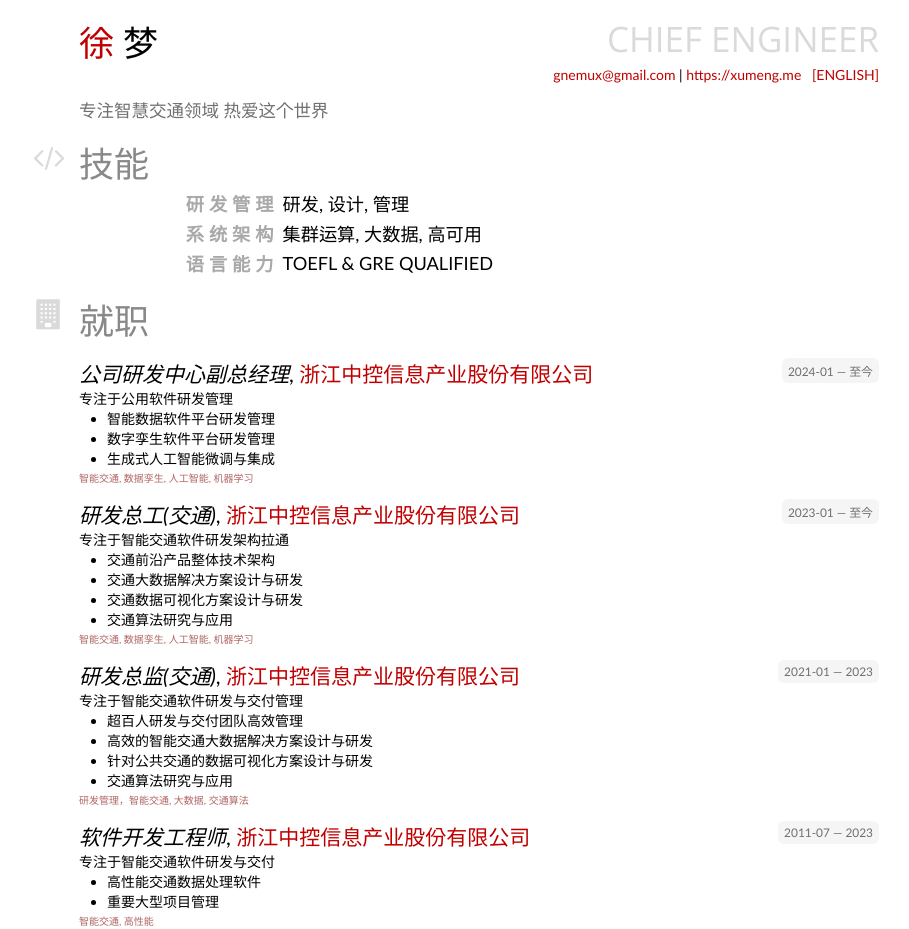
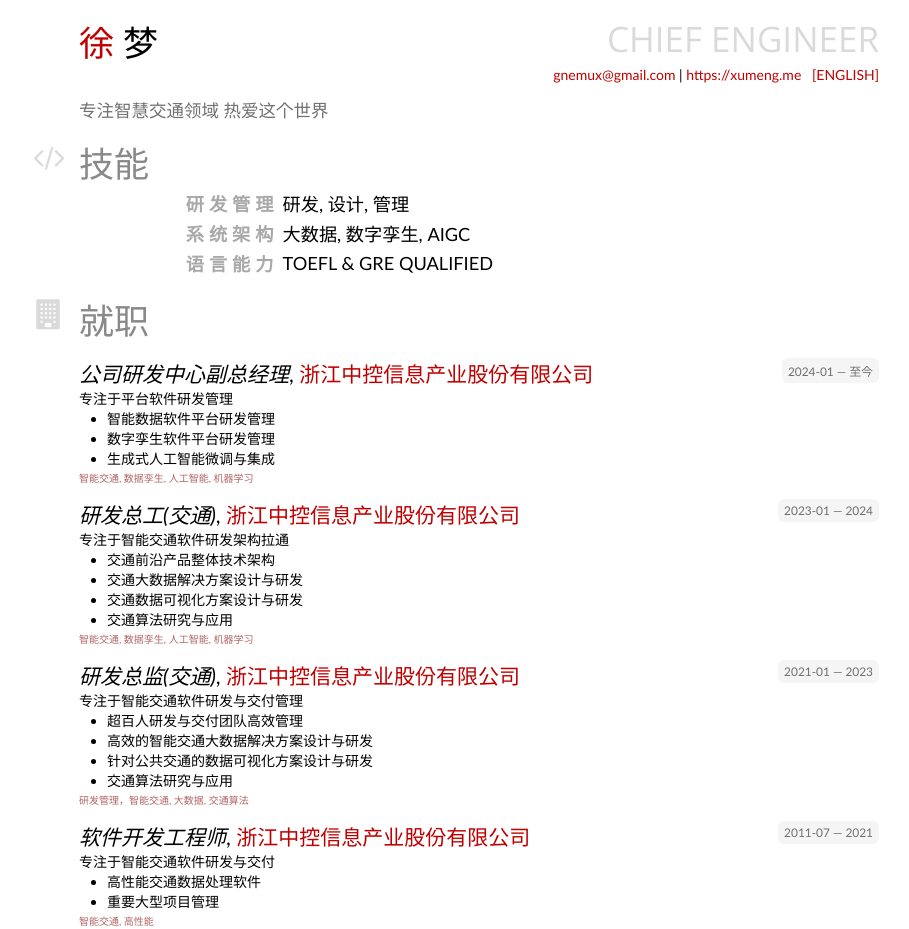
Before and after one commit to gnemux/gnemux.github.io, a Jekyll site: the page resume_cn.html, which Jekyll copies as it is, in a window 1280 px wide. Shown: the top 929 px of the page, without its empty margins (161-1070 px from the left). Built offline with Jekyll 4.4.1, drawn with Linux system fonts in a browser that asks for light colours; nearby versions of some CDN libraries.

Commit message:
update resume

```diff
--- a/resume.html
+++ b/resume.html
@@ -214,7 +214,7 @@
 
             <tr>
                 <td style="width: 25%;">System Architecture</td>
-                <td class="keywords">Cluster Computing, Big Data, HA</td>
+                <td class="keywords">Big Data, Digital Twin, AIGC</td>
             </tr>
 
             <tr>
--- a/resume_cn.html
+++ b/resume_cn.html
@@ -213,7 +213,7 @@
 
             <tr>
                 <td style="width: 25%;">系统架构</td>
-                <td class="keywords">集群运算, 大数据, 高可用</td>
+                <td class="keywords">大数据, 数字孪生, AIGC</td>
             </tr>
 
             <tr>
@@ -238,13 +238,13 @@
         <div>
 
             <h3><em>公司研发中心副总经理</em>,
-                <a href="http://www.supcon.com">浙江中控信息产业股份有限公司</a>
+                <a href="http://www.supconit.com">浙江中控信息产业股份有限公司</a>
             </h3>
 
             <span class="tenure">2024-01 — 至今</span>
 
             <p>
-                <p>专注于公用软件研发管理
+                <p>专注于平台软件研发管理
                 </p>
             </p>
 
@@ -261,10 +261,10 @@
 		<div>
 
             <h3><em>研发总工(交通)</em>,
-                <a href="http://www.supcon.com">浙江中控信息产业股份有限公司</a>
+                <a href="http://www.supconit.com">浙江中控信息产业股份有限公司</a>
             </h3>
 
-            <span class="tenure">2023-01 — 至今</span>
+            <span class="tenure">2023-01 — 2024</span>
 
             <p>
                 <p>专注于智能交通软件研发架构拉通
@@ -285,7 +285,7 @@
         <div>
 
             <h3><em>研发总监(交通)</em>,
-                <a href="http://www.supcon.com">浙江中控信息产业股份有限公司</a>
+                <a href="http://www.supconit.com">浙江中控信息产业股份有限公司</a>
             </h3>
 
             <span class="tenure">2021-01 — 2023</span>
@@ -309,10 +309,10 @@
         <div>
 
             <h3><em>软件开发工程师</em>,
-                <a href="http://www.supcon.com">浙江中控信息产业股份有限公司</a>
+                <a href="http://www.supconit.com">浙江中控信息产业股份有限公司</a>
             </h3>
 
-            <span class="tenure">2011-07 — 2023</span>
+            <span class="tenure">2011-07 — 2021</span>
 
             <p>
                 <p>专注于智能交通软件研发与交付
```
